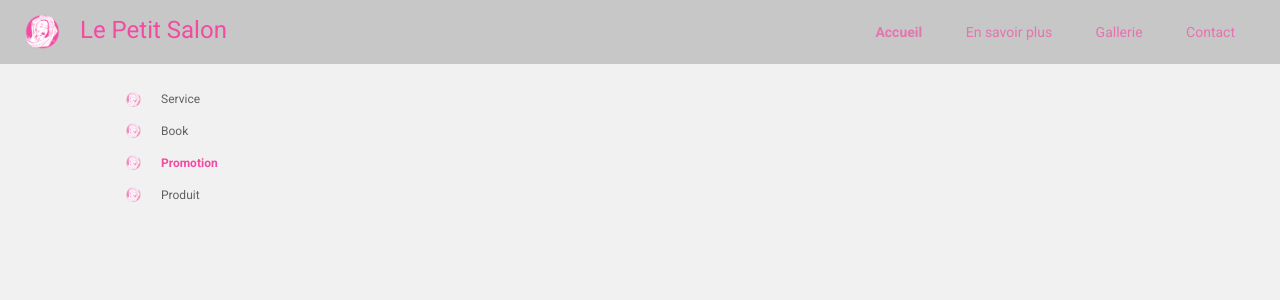
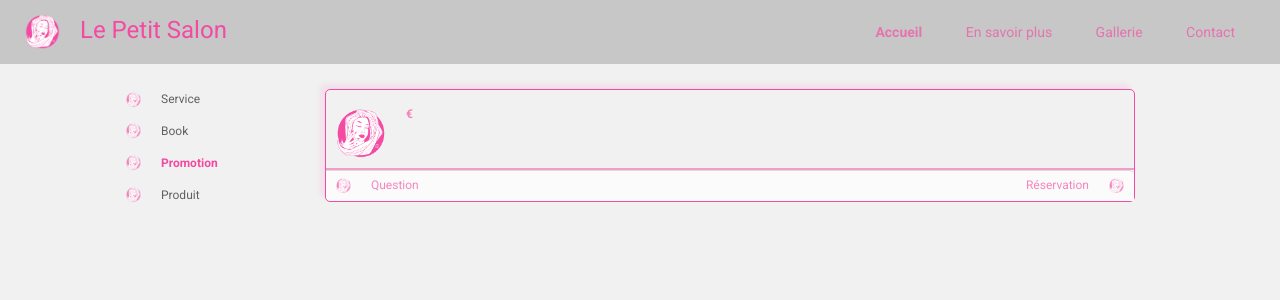
Before and after one commit to Robuchon/Le-petit-salon, a PHP site: page /accueil/promo in a window 1280 px wide. Shown: the top 300 px of the page. Run offline with PHP 8.4, Linux system fonts and the light colour scheme.

Commit message:
Mise en place des boucles pour les different produit service et promo

```diff
--- a/app/function.php
+++ b/app/function.php
@@ -37,6 +37,50 @@
     }
 }
 
+function service_html(array $services): string {
+    $title = $services[0] ;
+    $temps = $services[1];
+    $prix = $services[2] ;
+    $photo = $services[3];
+    $supplement = $services[4];
+    $commentaire = $services[5];
+    return <<<HTML
+    <div class="card-title">$title
+        <div class="card-prix">$temps, à partir de $prix €</div>
+        <div class="card-prix">$supplement</div>
+    </div>
+    </header>
+            <div class="card-description-service">
+                <img src="{$photo}" alt="" class="card-image-service">
+                <p class="com-service">$commentaire</p>
+            </div>
+    HTML;
+}
+
+function produit_html(array $services): string {
+    $title = $services[0] ;
+    $prix = $services[1] ;
+    $reduction = $services[2];
+    $photo = $services[3];
+    $commentaire = $services[4];
+    $line = '';
+    if (!empty($reduction)) {
+        $reduction = "<div class='card-prix'>$reduction € </div>";
+        $line = '-line';
+    }
+    return <<<HTML
+    <div class="card-title">$title
+        <div class="card-prix$line">$prix €</div>
+        $reduction
+    </div>
+    </header>
+            <div class="card-description-service">
+                <img src="{$photo}" alt="" class="card-image-service">
+                <p class="com-service">$commentaire</p>
+            </div>
+    HTML;
+}
+
 /*
 ob_start();
 if ($adress[1] === '' || $adress[1] === 'accueil' ) {
--- a/public/app.css
+++ b/public/app.css
@@ -184,6 +184,13 @@
     color: rgb(243,74,162,0.67);
 }
 
+.card-prix-line {
+    font-size: 12px;
+    margin-top: 2px;
+    color: rgba(0, 0, 0, 0.67);
+    text-decoration: line-through;
+}
+
 .com-service {
     display: block;
     text-align: center;
--- a/public/index.php
+++ b/public/index.php
@@ -3,7 +3,8 @@
 require "$pathway/../vendor/autoload.php";
 require "$pathway/../app/function.php";
 require "$pathway/../elements/config.php";
-require "$pathway/../view/contenu/service/data.php";
+require "$pathway/../view/contenu/service/servicedata.php";
+require "$pathway/../view/contenu/service/produitdata.php";
 $uri = $_SERVER['REQUEST_URI'];
 $adress = explode("/", $uri);
 $pageMain1 = '';
--- a/view/contenu/promo.php
+++ b/view/contenu/promo.php
@@ -0,0 +1,18 @@
+<?php
+require_once '../view/contenu/service/promodata.php';
+$uri = $_SERVER['REQUEST_URI'];
+$adress = explode("/", $uri);
+?>
+    <main class="main">
+    <?php foreach(PROMO as $service): ?>
+        <article class="card-service">
+            <header class="card-header">
+                <div src="" alt="" class="card-avatar"></div>
+                <?= produit_html($service) ?>
+            <footer class="card-footer">
+                <a href="#" class="footer-question">Question</a>
+                <a href="#" class="footer-reservation">Réservation</a>
+            </footer>
+        </article>
+    <?php endforeach; ?>
+    </main>
--- a/view/contenu/service.php
+++ b/view/contenu/service.php
@@ -1,8 +1,10 @@
 <?php
-require_once '../view/contenu/service/data.php';
+require_once '../view/contenu/service/servicedata.php';
 $uri = $_SERVER['REQUEST_URI'];
 $adress = explode("/", $uri);
-$services = strtoupper($adress[3]);
+$services = 'BRUSHING';
+if (!empty($adress[3])) {
+    $services = strtoupper($adress[3]);}
 ?>
     <main class="main">
     <?php foreach(constant($services) as $service): ?>
--- /dev/null
+++ b/view/contenu/service/produitdata.php
@@ -0,0 +1,15 @@
+<?php
+define('PRODUIT', [
+        ["Routine couleur Vitamino Color L'Oréal Professionnel",
+         '50',
+         '',
+         'https://www.beautycoiffure.com/167009-thickbox_default/routine-couleur-vitamino-color-l-oreal-professionnel.jpg',
+         "Routine fixatrice de couleur Vitamino Color Serie Expert de L'Oréal Professionnel, pour fixer et protéger la couleur jusqu'à 8 semaines. La mise en place d'une routine cheveux Vitamino Color permet d'améliorer la tenue d'une coloration, vous permettant ainsi d'espacer vos rendez-vous chez le coiffeur ou vos soins repigmentants. Souvent mis à rude épreuve durant le service technique, un cheveu coloré nécessite une bonne dose d'hydratation pour retrouver brillance, douceur, souplesse et vitalité."],
+         ["Shampooing Volumetry L'Oréal Professionnel 300ML",
+         '13',
+         '',
+         'https://www.beautycoiffure.com/166826-thickbox_default/shampooing-volumetry-loreal-professionnel-300ml.jpg',
+         "Shampooing Volumetry L'Oréal Professionnel, pour donner du volume et de l'énergie aux cheveux plats.
+
+         Le shampooing Volumetry Serie Expert de L'Oréal Professionnel est un shampooing anti-gravité qui offre aux cheveux fins et plats un volume naturel qui fera la différence ! Formulé à partir d'acide Salicylique et l'Hydralight, le shampooing Volumetry décolle les racines du cuir chevelu pour une sensation de légèreté agréable. Chargé en ions négatifs, sa formule permet de cibler les ions positifs pour les faire remonter à la surface du cheveu et de lui donner ainsi du volume sans laisser de dépôt."],
+        ]);
--- /dev/null
+++ b/view/contenu/service/promodata.php
@@ -0,0 +1,8 @@
+<?php
+define('PROMO', [
+        ["",
+         '',
+         '',
+         '',
+         ""],
+        ]);
--- a/view/contenu/service/data.php
+++ b/view/contenu/service/servicedata.php
@@ -32,23 +32,3 @@
          'Supplément',
          ""]
     ]);
-
-function service_html(array $services): string {
-    $title = $services[0] ;
-    $temps = $services[1];
-    $prix = $services[2] ;
-    $photo = $services[3];
-    $supplement = $services[4];
-    $commentaire = $services[5];
-    return <<<HTML
-    <div class="card-title">$title
-        <div class="card-prix">$temps, à partir de $prix €</div>
-        <div class="card-prix">$supplement</div>
-    </div>
-    </header>
-            <div class="card-description-service">
-                <img src="{$photo}" alt="" class="card-image-service">
-                <p class="com-service">$commentaire</p>
-            </div>
-    HTML;
-}
```
Also changed, not shown: view/contenu/produit.php (+18 -0 lines).
